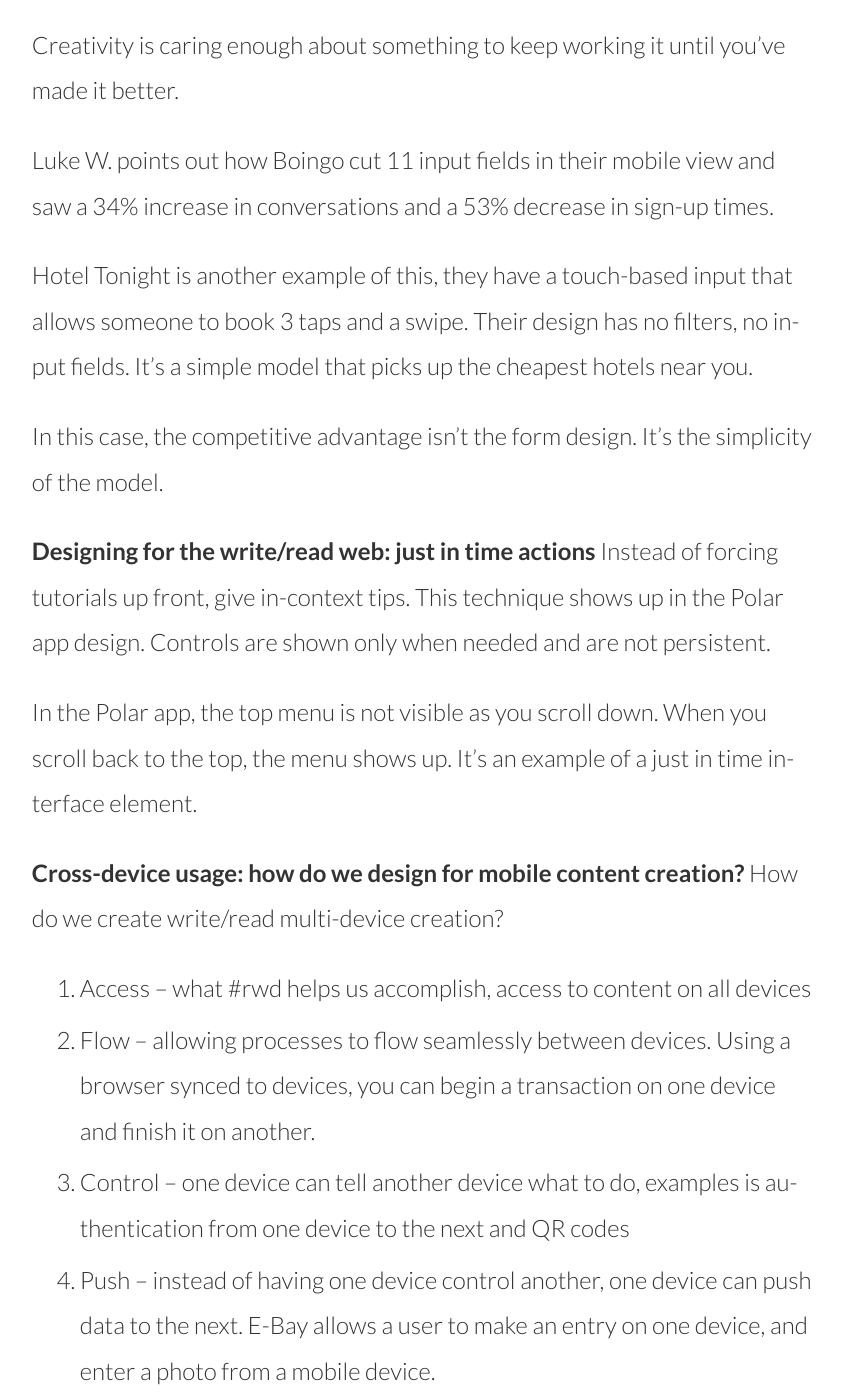
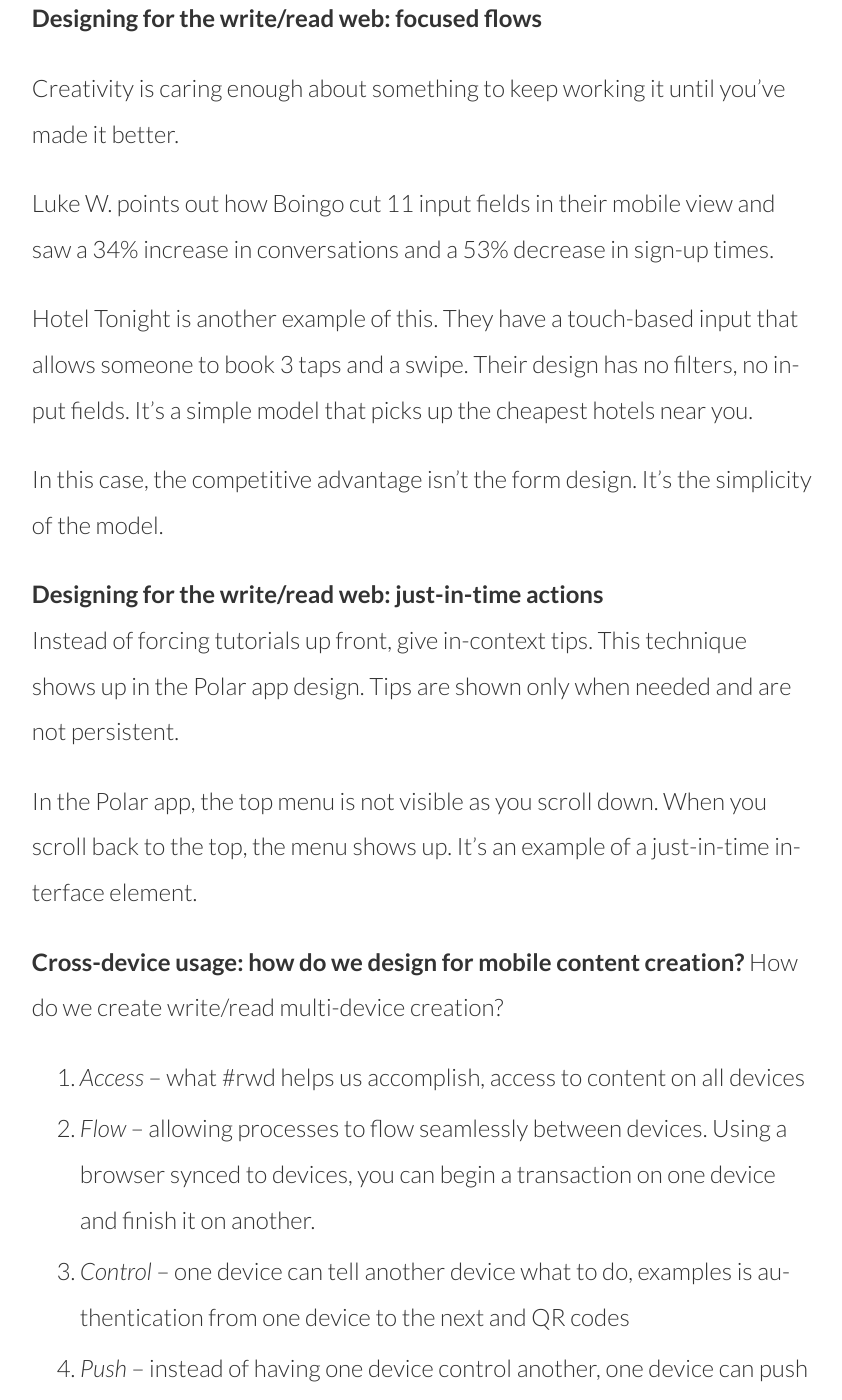
Before and after one commit to thedougco/responsive.ly, a Jekyll site: the page built from _posts/2013-04-1-session-notes-for-luke-ws-its-a-read-write-web-mobile-web-at-an-event-apart-seattle.md, in a window 1280 px wide and 1400 px high, scrolled down 4816 px. Shown: the whole window, without its empty margins (45-887 px from the left). Built offline with Jekyll 4.4.1, drawn with Linux system fonts in a browser that asks for light colours; nearby versions of some CDN libraries; Markdown is read by kramdown in place of the engine named in the settings; comment, search, counter and statistics services are not loaded; some of the changed text lies outside the part shown.

Commit message:
Luke W post added

```diff
--- a/_posts/2013-04-1-session-notes-for-luke-ws-its-a-read-write-web-mobile-web-at-an-event-apart-seattle.md
+++ b/_posts/2013-04-1-session-notes-for-luke-ws-its-a-read-write-web-mobile-web-at-an-event-apart-seattle.md
@@ -70,10 +65,11 @@
 
 The home and the office represent more distracted cell phone use. When you design for single thumb use it changes how you design.
 
-Luke points out a Google flight example where actions are pre-populated. A simple series of buttons avoids typing and helps guide audiences. Smarter defaults and suggestions can help users avoid typing, these practices allow us to accommodate for the single-thumb and the single-eye user. Sliders also make the design more thumb-friendly.
+Luke points out a Google flight example where actions are pre-populated. A simple series of buttons avoids typing and helps guide audiences. Smarter defaults and suggestions can help users avoid typing. These practices allow us to accommodate for the single-thumb and the single-eye user. Sliders also make the design more thumb-friendly.
 
 **Designing for the write/read web: visually engaging**
 When we keep the keyboard away, it forces us to be smarter about interfaces.
+
 Examples:
 Luke points out Snapchat as an example digital impermanence.
 
@@ -96,24 +92,20 @@
 
 Luke W. points out how Boingo cut 11 input fields in their mobile view and saw a 34% increase in conversations and a 53% decrease in sign-up times.
 
-Hotel Tonight is another example of this, they have a touch-based input that allows someone to book 3 taps and a swipe. Their design has no filters, no input fields. It's a simple model that picks up the cheapest hotels near you.
+Hotel Tonight is another example of this. They have a touch-based input that allows someone to book 3 taps and a swipe. Their design has no filters, no input fields. It's a simple model that picks up the cheapest hotels near you.
 
 In this case, the competitive advantage isn't the form design. It's the simplicity of the model.
 
-**Designing for the write/read web: just in time actions**
-Instead of forcing tutorials up front, give in-context tips. This technique shows up in the Polar app design. Controls are shown only when needed and are not persistent.
+**Designing for the write/read web: just-in-time actions**
+Instead of forcing tutorials up front, give in-context tips. This technique shows up in the Polar app design. Tips are shown only when needed and are not persistent.
 
-In the Polar app, the top menu is not visible as you scroll down. When you scroll back to the top, the menu shows up. It's an example of a just in time interface element.
+In the Polar app, the top menu is not visible as you scroll down. When you scroll back to the top, the menu shows up. It's an example of a just-in-time interface element.
 
 **Cross-device usage: how do we design for mobile content creation?**
 How do we create write/read multi-device creation?
-1. Access – what #rwd helps us accomplish, access to content on all devices
-2. Flow – allowing processes to flow seamlessly between devices. Using a browser synced to devices, you can begin a transaction on one device and finish it on another.
-3. Control – one device can tell another device what to do, examples is authentication from one device to the next and QR codes
-4. Push – instead of having one device control another, one device can push data to the next. E-Bay allows a user to make an entry on one device, and enter a photo from a mobile device.
+1. *Access* – what #rwd helps us accomplish, access to content on all devices
+2. *Flow* – allowing processes to flow seamlessly between devices. Using a browser synced to devices, you can begin a transaction on one device and finish it on another.
+3. *Control* – one device can tell another device what to do, examples is authentication from one device to the next and QR codes
+4. *Push* – instead of having one device control another, one device can push data to the next. E-Bay allows a user to make an entry on one device, and enter a photo from a mobile device.
 
 It's a write/read ~~mobile~~ multi-device web.
-
-5. Cross Device Usage
-
-’“”
```
Also changed, not shown: other parts of _posts/2013-04-1-session-notes-for-luke-ws-its-a-read-write-web-mobile-web-at-an-event-apart-seattle.md (+15 -20 lines).
